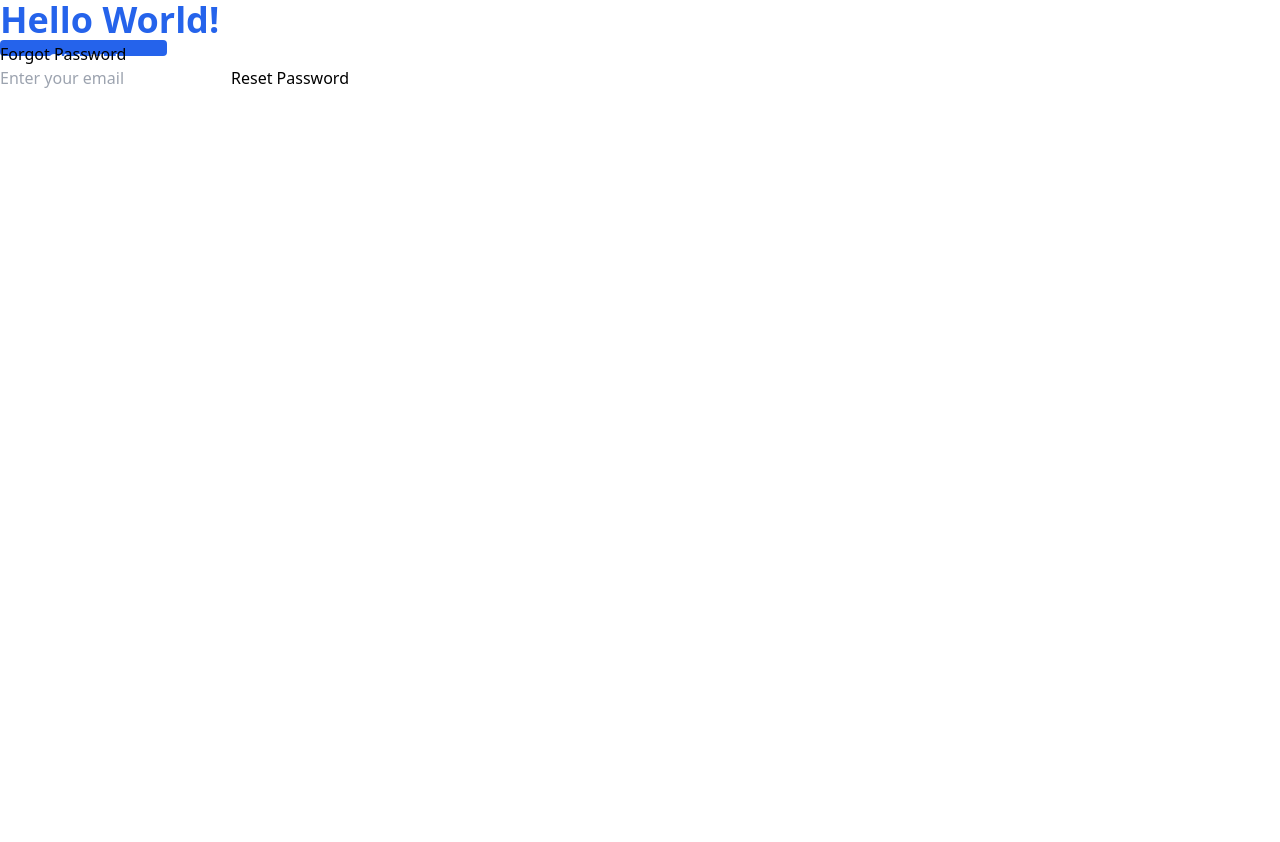
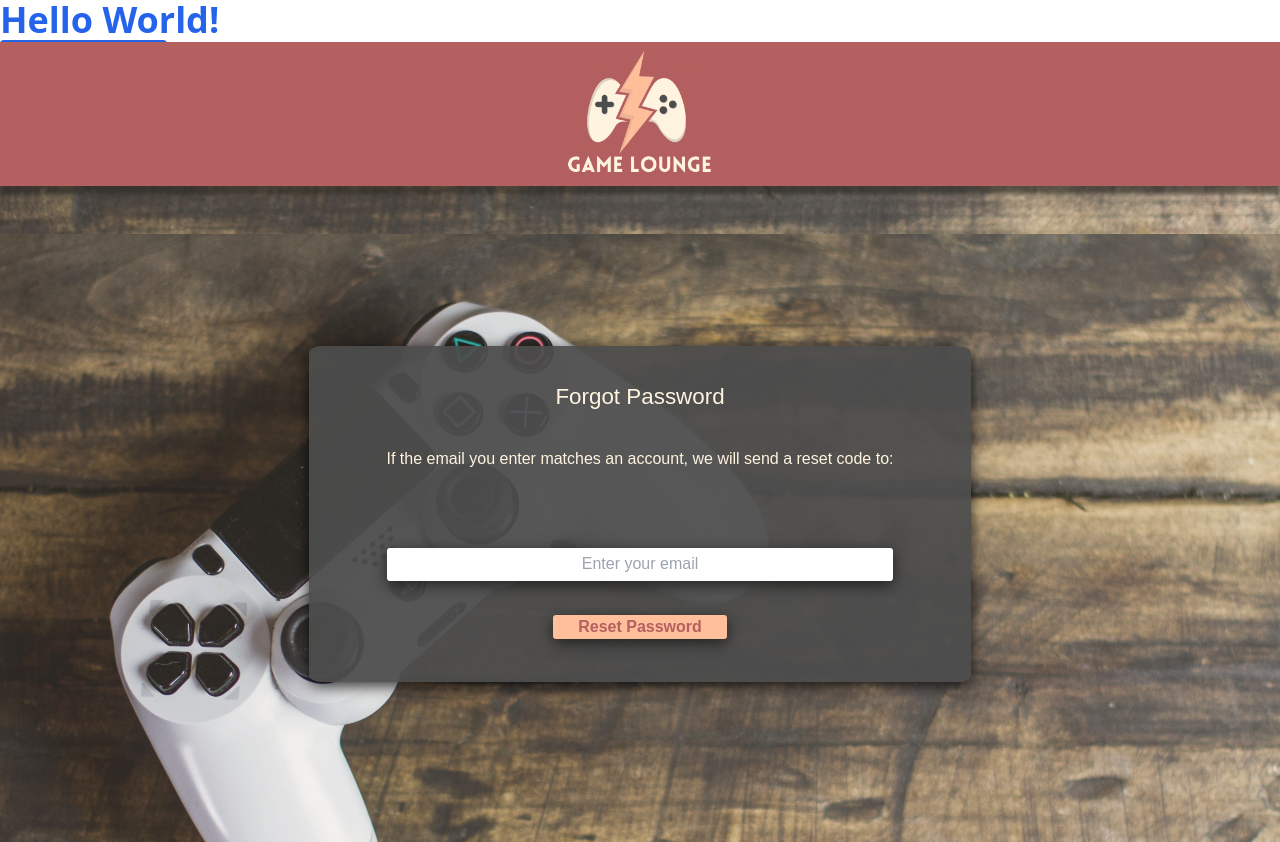
Before and after one commit to bounswe/bounswe2023group6, a React (Create React App) app in the folder app/frontend/: page /forgot-password in a window 1280 px wide. Before the commit the page ends 800 px from the top, so only its background shows below. Built offline with nearby package versions, Linux system fonts and the light colour scheme.

Commit message:
template forgot password page added

```diff
--- /dev/null
+++ b/app/frontend/src/pages/Auth/ForgotPassword.css
@@ -0,0 +1,56 @@
+.cover{
+    position: absolute;
+    top: 0;
+    left: 0;
+    width: 100%;
+    height: 100%;
+    background-color: #cfc4b0;
+    opacity: 0.2;
+    }
+#container {
+    background-image: url('./images/background.jpg');
+    background-size: cover;
+    background-position: bottom -12rem right 0rem
+                }
+main{
+    position: relative;
+    width: 100%;
+    padding-left: 7%;
+    padding-right: 7%;
+
+     }
+form{
+     display: grid;
+     grid-template-rows: repeat(10,1fr);
+     padding-left: 7%;
+     padding-right: 7%;
+     text-align: center;
+     border-radius: 2%;
+     z-index: 9999;
+ }
+ h1{
+     grid-row: 2;
+
+ }
+ h2{
+     grid-row: 4 / span 3;
+ }
+ input{
+     grid-row: 7;
+     text-align: center;
+ }
+ #btn-container{
+     text-align: center;
+     grid-row: 9;
+
+ }
+ button{
+     padding-left:5%;
+     padding-right:5%;
+     transition-duration:0.2s;
+
+ }
+ button:hover {
+     background-color:#B46060 !important;
+     color:#FFBF9B !important;
+ }
--- a/app/frontend/src/pages/Auth/ForgotPassword.js
+++ b/app/frontend/src/pages/Auth/ForgotPassword.js
@@ -1,11 +1,83 @@
 import React from 'react'
+import '../../index.css'
+import logo from './images/logo.png'
+import './ForgotPassword.css'
+const ForgotPassword = () => (
+	<div id='container' style={{ fontFamily: 'Jost, sans-serif' }}>
+		<div
+			style={{
+				display: 'flex',
+				flexDirection: 'column',
+				alignItems: 'center',
+				height: '100vh'
+			}}
+		>
+			<header
+				style={{
+					display: 'flex',
+					justifyContent: 'center',
+					alignItems: 'center',
+					width: '100%',
+					height: '18%',
+					backgroundColor: '#B46060',
+					borderBottom: '3px solid #B46060',
+					boxShadow: '0px 8px 4px rgba(0,0,0,0.6)'
+				}}
+			>
+				<img src={logo} alt='Game Lounge' style={{ maxHeight: '90%', maxWidth: '200px' }} />
+			</header>
+			<main
+				style={{
+					flexGrow: 1,
+					display: 'flex',
+					justifyContent: 'center',
+					alignItems: 'center'
+				}}
+			>
+				<div className='cover'></div>
+				<form
+					style={{
+						backgroundColor: '#4D4D4Dee',
+						boxShadow: '0px 4px 15px rgba(0,0,0,0.8)'
+					}}
+				>
+					<h1 style={{ color: '#FFF4E0', fontSize: '1.4rem' }}>Forgot Password</h1>
+					<h2 style={{ color: '#FFF4E0', fontSize: '1rem' }}>
+						If the email you enter matches an account, we will send a reset code to:
+					</h2>
 
-const ForgotPassword = () => (
-	<form>
-		<h1>Forgot Password</h1>
-		<input type='email' placeholder='Enter your email' />
-		<button type='submit'>Reset Password</button>
-	</form>
+					<input
+						id='input-email'
+						type='email'
+						placeholder='Enter your email'
+						style={{
+							borderRadius: '3px',
+							outline: 'none',
+							fontSize: '1rem',
+							boxShadow: '0px 4px 15px rgba(0,0,0,0.6)'
+						}}
+					/>
+					<div id='btn-container'>
+						<button
+							type='submit'
+							style={{
+								backgroundColor: '#FFBF9B',
+								color: '#B46060',
+								border: 'none',
+								borderRadius: '3px',
+								cursor: 'pointer',
+								fontSize: '1rem',
+								fontWeight: 600,
+								boxShadow: '0px 4px 15px rgba(0,0,0,0.6)'
+							}}
+						>
+							Reset Password
+						</button>
+					</div>
+				</form>
+			</main>
+		</div>
+	</div>
 )
 
 export default ForgotPassword
```
Also changed, not shown: app/frontend/src/pages/Auth/images/background.jpg (added), app/frontend/src/pages/Auth/images/logo.png (added).
